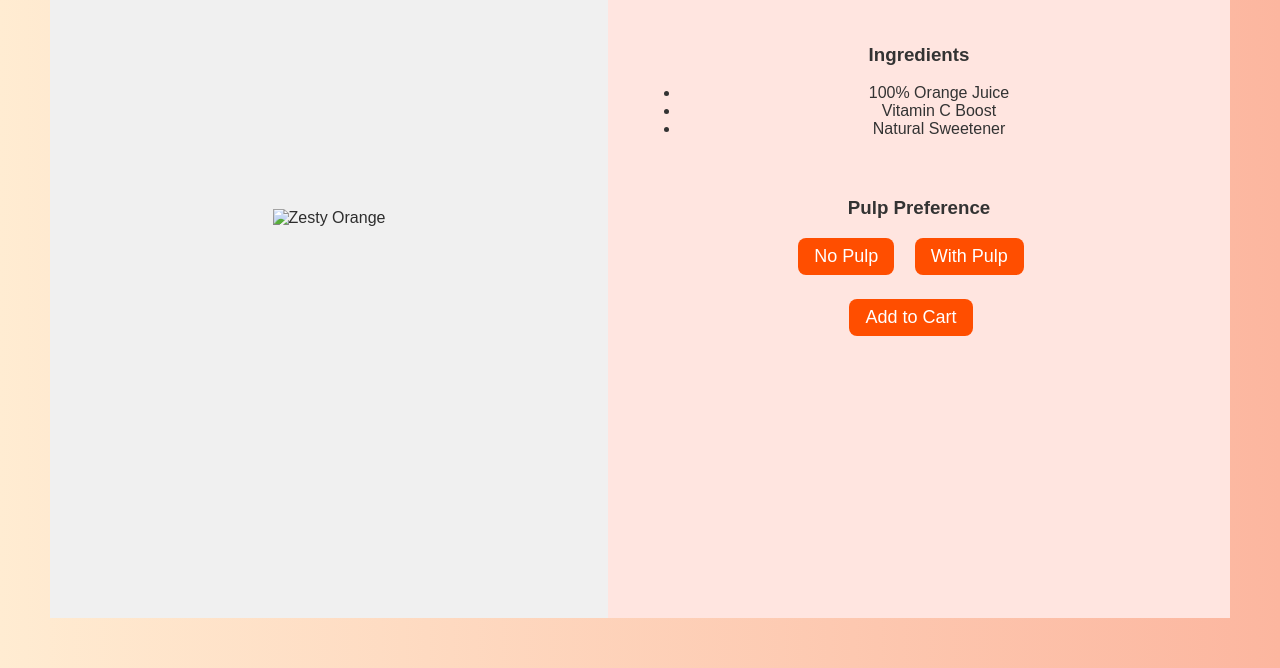
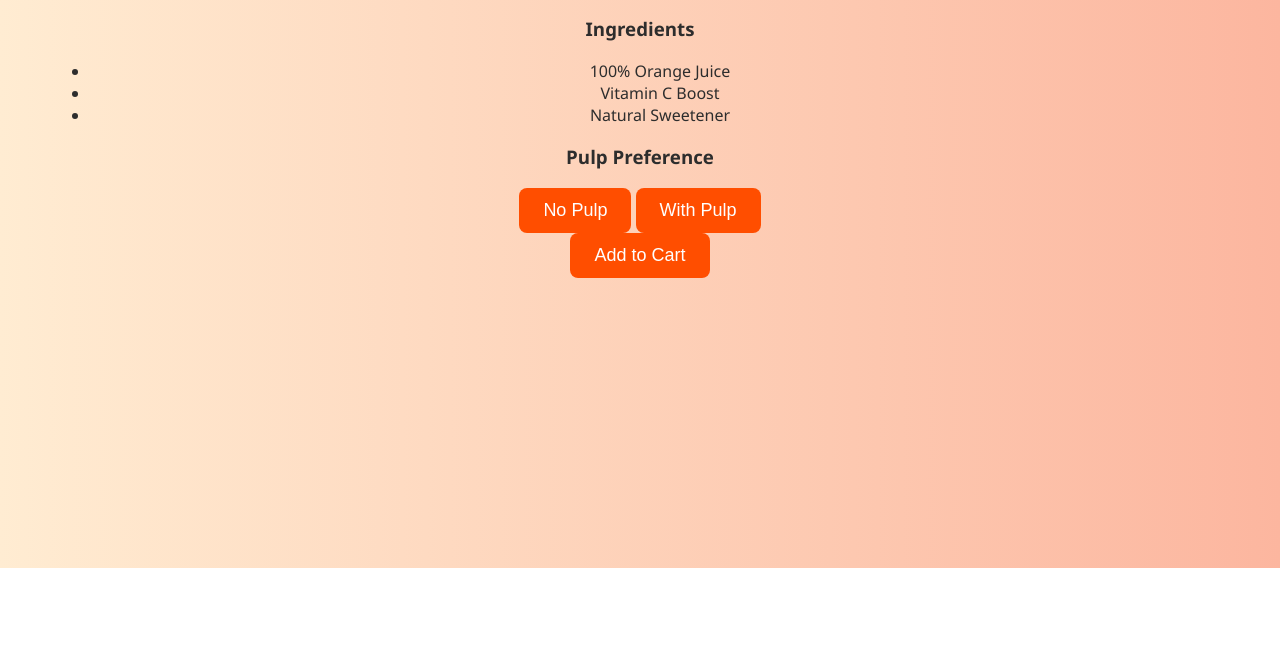
Before and after one commit to skibidilion/rz-juice, a plain HTML site: page Zestyorange.html in a window 1280 px wide. Shown: the part 232-900 px from the top of the page. After the commit the page ends 800 px from the top, so only its background shows below. Drawn offline with Linux system fonts and the light colour scheme.

Commit message:
Update styles.css

```diff
--- a/styles.css
+++ b/styles.css
@@ -1,11 +1,4 @@
 /* ===== Base Styles ===== */
-
-body {
-  margin: 0;
-  font-family: Arial, sans-serif;
-  display: block; /* <-- makes pages stack vertically by default */
-}
-
 body {
   font-family: 'Segoe UI', Tahoma, Geneva, Verdana, sans-serif;
   background: linear-gradient(to right, #ffecd2, #fcb69f);
@@ -159,45 +152,3 @@ button:hover {
 .slushy {
   background: linear-gradient(to right, #fbc2eb, #a6c1ee);
 }
-body {
-  margin: 0;
-  font-family: Arial, sans-serif;
-  display: flex;
-  height: 100vh;
-}
-
-.left {
-  flex: 1;
-  background: #f0f0f0;
-  display: flex;
-  align-items: center;
-  justify-content: center;
-}
-
-.left img {
-  max-width: 100%;
-  max-height: 90%;
-}
-
-.right {
-  flex: 1;
-  padding: 2rem;
-  display: flex;
-  flex-direction: column;
-  background-color: var(--bg-color);
-  color: #333;
-}
-
-h1 {
-  margin-top: 0;
-}
-
-.ingredients, .pulp-options, .cart-button {
-  margin-top: 1.5rem;
-}
-
-.pulp-options button, .cart-button button {
-  padding: 0.5rem 1rem;
-  margin-right: 1rem;
-  cursor: pointer;
-}
```
